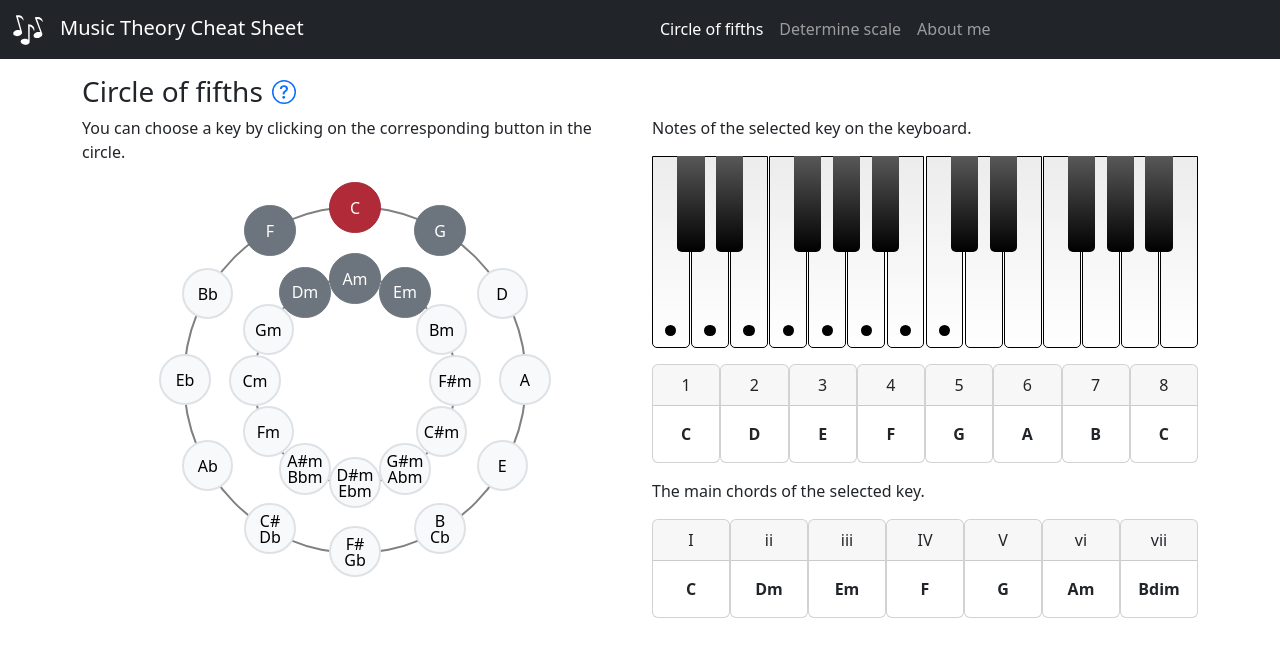
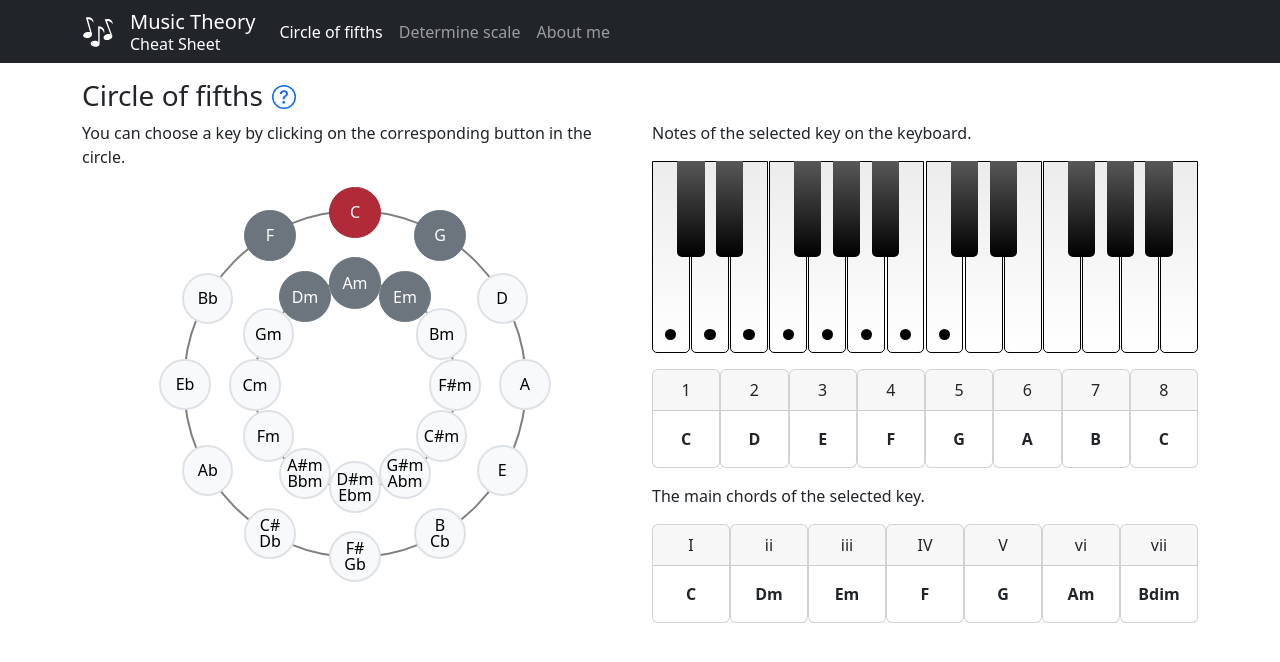
Before and after one commit to cantti/music-theory-cheat-sheet, a React (Create React App) app: page /circle/C in a window 1280 px wide. Shown: the top 662 px of the page. Built offline with nearby package versions, Linux system fonts and the light colour scheme; no server answers.

Commit message:
Navbar fixes

```diff
--- a/src/components/App.tsx
+++ b/src/components/App.tsx
@@ -7,20 +7,27 @@ function App() {
     const location = useLocation();
     return (
         <Suspense fallback={<div>Loading...</div>}>
-            <Navbar bg="dark" expand="lg" variant="dark" className="mb-3">
-                <Container className="flex-nowrap">
+            <Navbar
+                bg="dark"
+                expand="lg"
+                sticky="top"
+                variant="dark"
+                className="py-1 mb-3"
+            >
+                <Container>
                     <Navbar.Brand
                         as={Link}
                         to="/"
-                        className="text-truncate me-auto"
+                        className="d-flex align-items-center"
                     >
                         <GiMusicalNotes className="me-3" size="2rem" />
-                        Music Theory Cheat Sheet
+                        <div className="lh-sm">
+                            <div>Music Theory</div>
+                            <div className="fs-6">Cheat Sheet</div>
+                        </div>
                     </Navbar.Brand>
                     <Navbar.Toggle />
-                </Container>
-                <Container>
-                    <Navbar.Collapse id="navbar">
+                    <Navbar.Collapse id="basic-navbar-nav">
                         <Nav>
                             <Nav.Link
                                 as={NavLink}
```
